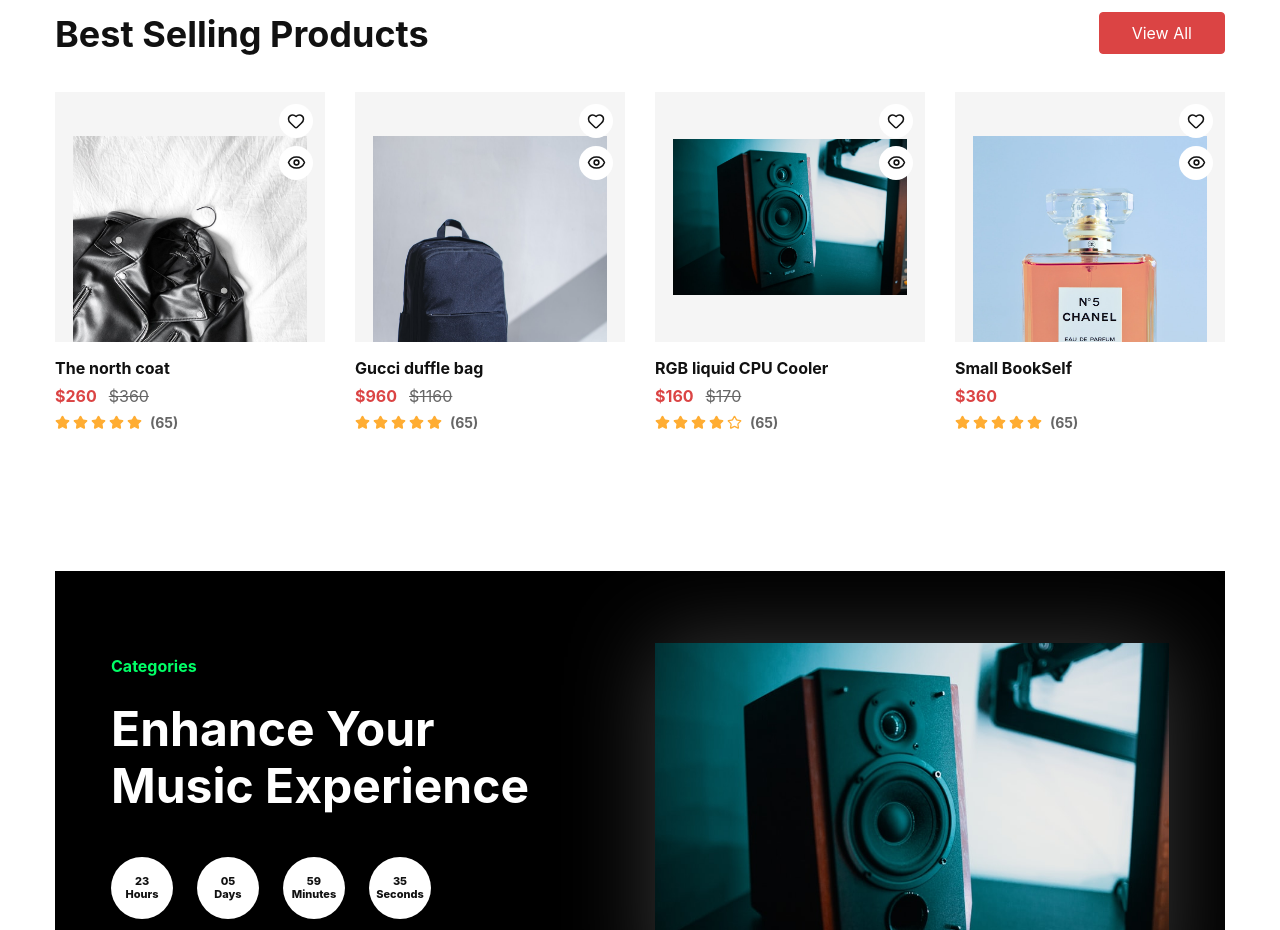
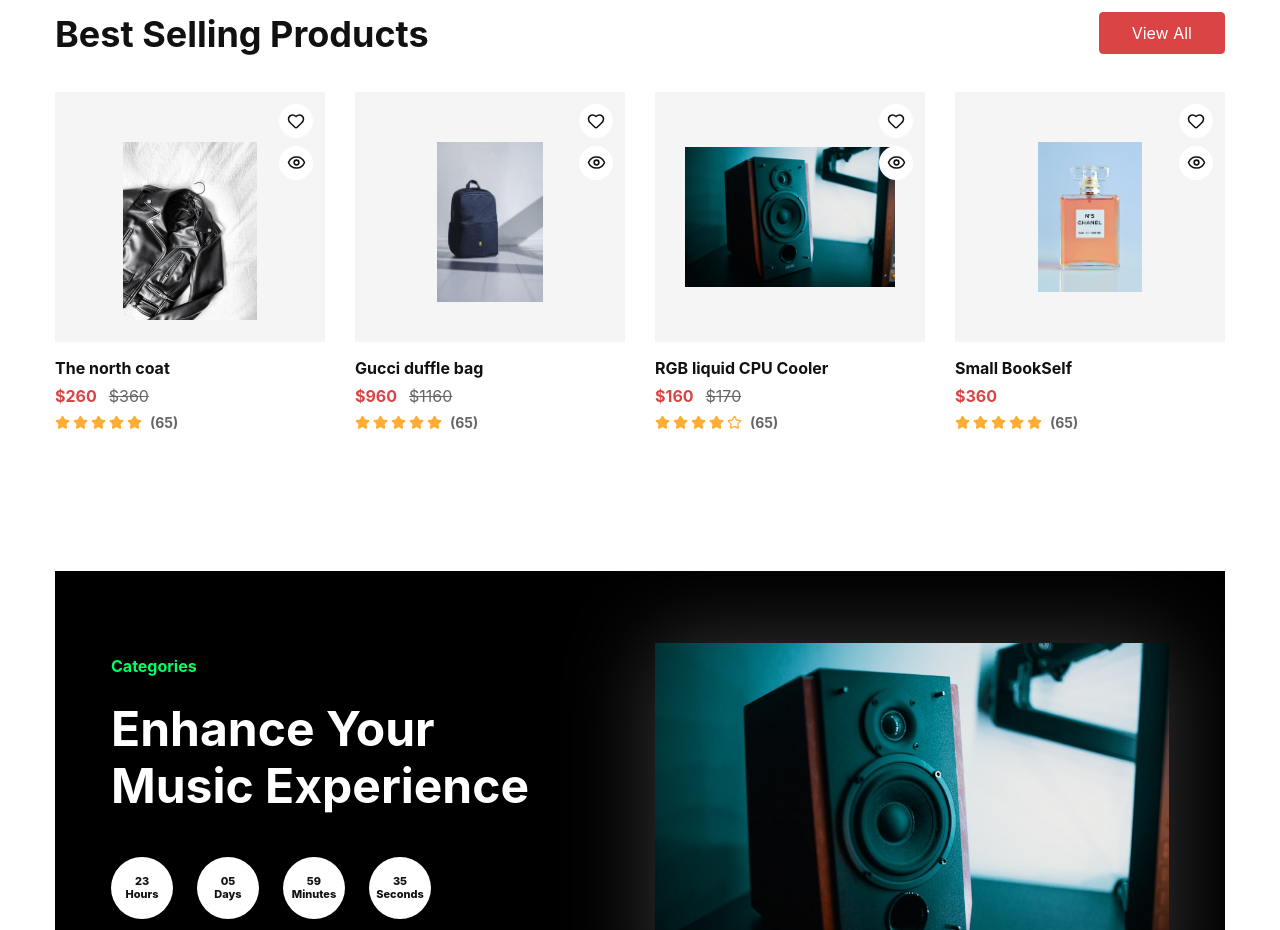
Before and after one commit to ezekielbroni15/E-Commerce-Website, a React (Vite) app: page / in a window 1280 px wide. Shown: the part 1870-2800 px from the top of the page. Built offline with nearby package versions, Linux system fonts and the light colour scheme.

Commit message:
feat: initialize App structure with navigation, header, footer, and product layout components

```diff
--- a/src/App.jsx
+++ b/src/App.jsx
@@ -15,6 +15,7 @@
   PackageCheck,
   Plus,
   Search,
+  SendHorizontal,
   ShieldCheck,
   ShoppingBag,
   ShoppingCart,
@@ -59,6 +60,10 @@
 
 function money(value) {
   return `$${value}`
+}
+
+function imageClass(product) {
+  return `product-image product-image-${product.id}`
 }
 
 function Header() {
@@ -141,7 +146,7 @@
         <p>Get 10% off your first order</p>
         <label className="footer-input">
           <input placeholder="Enter your email" />
-          <span>→</span>
+          <SendHorizontal size={20} />
         </label>
       </div>
       <div className="footer-col">
@@ -156,6 +161,7 @@
         <Link to="/login">Login / Register</Link>
         <Link to="/cart">Cart</Link>
         <Link to="/wishlist">Wishlist</Link>
+        <Link to="/">Shop</Link>
       </div>
       <div className="footer-col">
         <h4>Quick Link</h4>
@@ -263,7 +269,7 @@
           </>
         )}
         <Link to={`/products/${product.id}`}>
-          <img src={product.image} alt={product.name} />
+          <img className={imageClass(product)} src={product.image} alt={product.name} />
         </Link>
         <button type="button" onClick={() => dispatch(addToCart(product.id))}>Add To Cart</button>
       </div>
@@ -526,9 +532,9 @@
       <p className="breadcrumb">Account / Gaming / <strong>{detailProduct.name}</strong></p>
       <section className="detail-layout">
         <div className="thumbs">
-          {[1, 2, 3, 4].map((item) => <div key={item}><img src={detailProduct.image} alt="" /></div>)}
+          {[1, 2, 3, 4].map((item) => <div key={item}><img className={imageClass(detailProduct)} src={detailProduct.image} alt="" /></div>)}
         </div>
-        <div className="detail-image"><img src={detailProduct.image} alt={detailProduct.name} /></div>
+        <div className="detail-image"><img className={imageClass(detailProduct)} src={detailProduct.image} alt={detailProduct.name} /></div>
         <div className="detail-info">
           <h1>{detailProduct.name}</h1>
           <div className="detail-rating"><Rating value={detailProduct.rating} reviews={detailProduct.reviews} /><span>|</span><strong>In Stock</strong></div>
--- a/src/index.css
+++ b/src/index.css
@@ -441,13 +441,51 @@
   height: 198px;
   display: grid;
   place-items: center;
-  padding: 18px;
+  padding: 24px;
 }
 
 .product-media img {
-  width: 100%;
-  height: 100%;
+  width: auto;
+  height: auto;
+  max-width: 178px;
+  max-height: 150px;
   object-fit: contain;
+}
+
+.product-media .product-image-monitor {
+  max-width: 208px;
+  max-height: 145px;
+}
+
+.product-media .product-image-keyboard,
+.product-media .product-image-speaker {
+  max-width: 210px;
+  max-height: 140px;
+}
+
+.product-media .product-image-chair,
+.product-media .product-image-coat,
+.product-media .product-image-jacket,
+.product-media .product-image-fashion {
+  max-width: 172px;
+  max-height: 178px;
+}
+
+.product-media .product-image-duffle,
+.product-media .product-image-gamepad,
+.product-media .product-image-car {
+  max-width: 190px;
+  max-height: 160px;
+}
+
+.product-media .product-image-laptop,
+.product-media .product-image-camera,
+.product-media .product-image-curology,
+.product-media .product-image-dog-food,
+.product-media .product-image-shoes,
+.product-media .product-image-bookshelf {
+  max-width: 180px;
+  max-height: 150px;
 }
 
 .product-media button:not(.heart-button):not(.remove-button) {
@@ -841,6 +879,12 @@
   padding: 0 14px;
 }
 
+.footer-input svg {
+  flex: 0 0 auto;
+  color: #fff;
+  stroke-width: 1.7;
+}
+
 .footer-input input {
   width: 150px;
   color: #fff;
@@ -1141,7 +1185,8 @@
 
 .thumbs div {
   height: 138px;
-  padding: 18px;
+  padding: 20px;
+  overflow: hidden;
 }
 
 .detail-image {
@@ -1158,6 +1203,41 @@
   max-height: 100%;
   object-fit: contain;
   mix-blend-mode: multiply;
+}
+
+.detail-image .product-image-monitor {
+  max-width: 430px;
+  max-height: 330px;
+}
+
+.detail-image .product-image-gamepad,
+.detail-image .product-image-keyboard,
+.detail-image .product-image-speaker,
+.detail-image .product-image-laptop {
+  max-width: 420px;
+  max-height: 360px;
+}
+
+.detail-image .product-image-chair,
+.detail-image .product-image-coat,
+.detail-image .product-image-jacket {
+  max-width: 340px;
+  max-height: 430px;
+}
+
+.thumbs .product-image-monitor,
+.thumbs .product-image-keyboard,
+.thumbs .product-image-speaker,
+.thumbs .product-image-laptop {
+  max-width: 122px;
+  max-height: 86px;
+}
+
+.thumbs .product-image-chair,
+.thumbs .product-image-coat,
+.thumbs .product-image-jacket {
+  max-width: 88px;
+  max-height: 108px;
 }
 
 .detail-info h1 {
@@ -1815,6 +1895,14 @@
     flex-basis: auto;
   }
 
+  .product-media img {
+    max-width: min(72%, 190px);
+  }
+
+  .detail-image {
+    height: min(72vw, 520px);
+  }
+
   .arrival-grid,
   footer {
     grid-template-columns: 1fr 1fr;
@@ -1928,7 +2016,7 @@
   }
 
   .detail-image {
-    min-height: 360px;
+    height: 360px;
   }
 
   .account-grid form {
```
